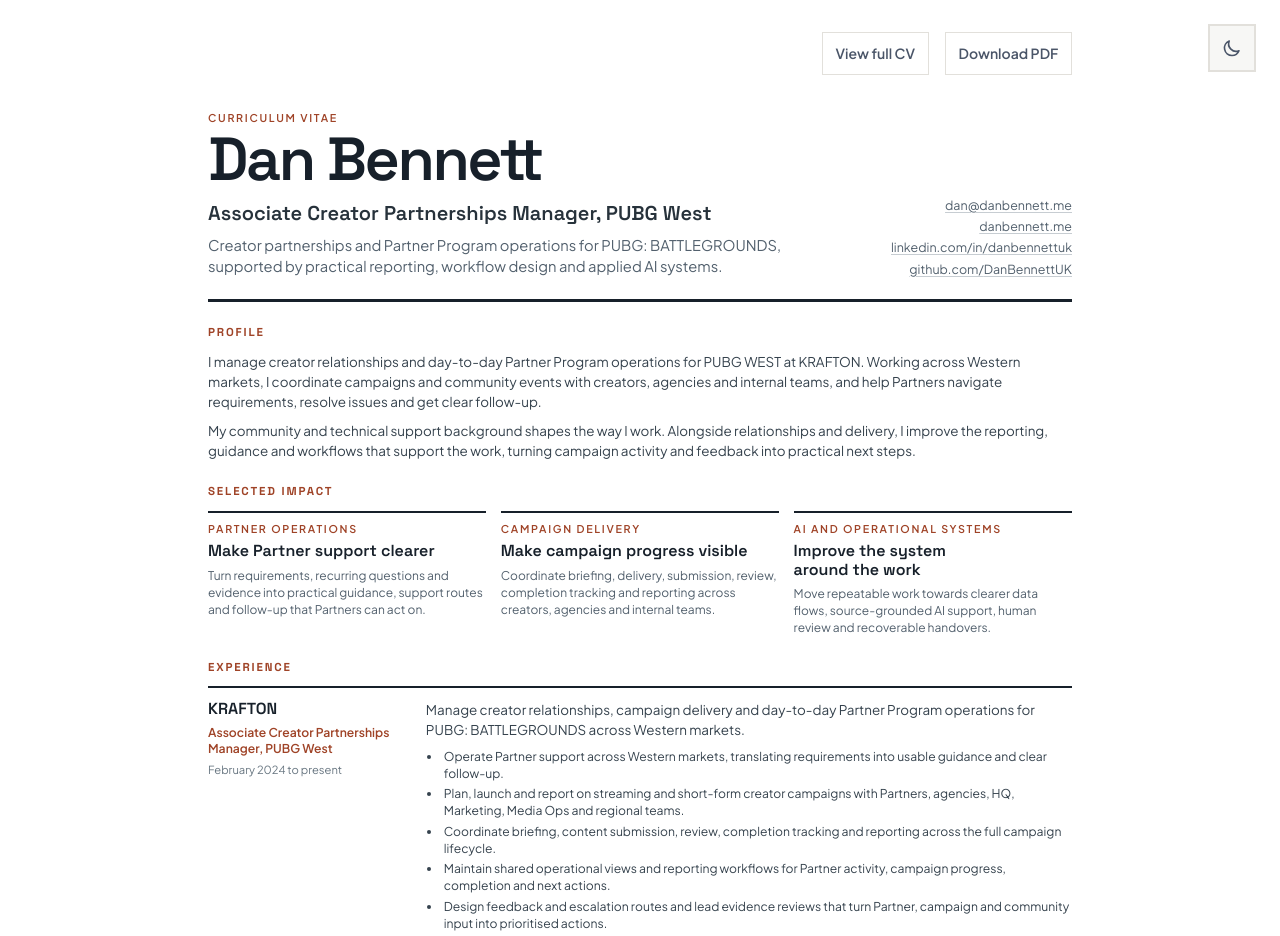
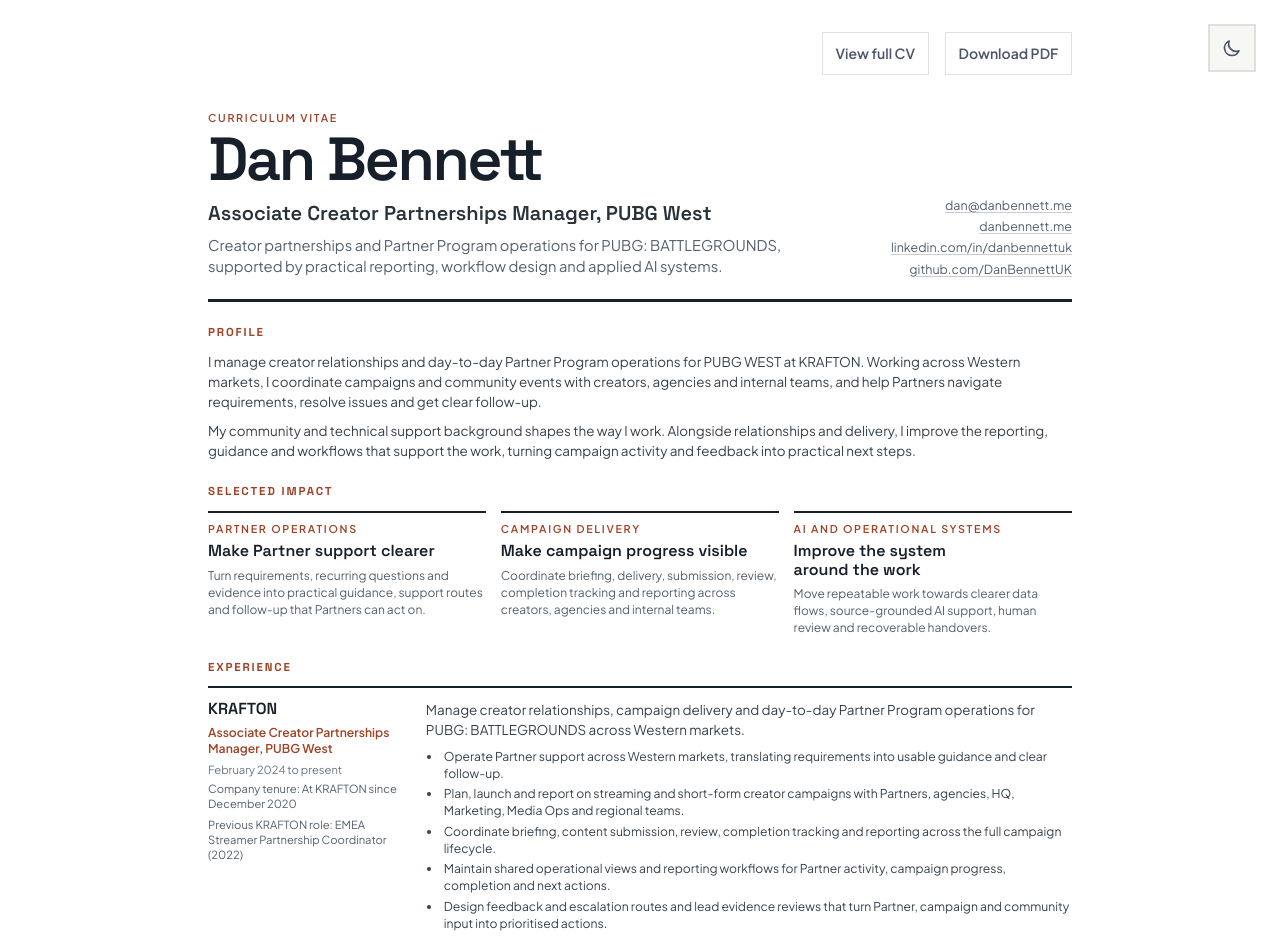
Before and after one commit to DanBennettUK/cv, a Next.js app: page /resume in a window 1280 px wide. Shown: the top 936 px of the page. Built offline with nearby package versions, Linux system fonts and the light colour scheme.

Commit message:
Clarify KRAFTON role history

```diff
--- a/app/globals.css
+++ b/app/globals.css
@@ -441,6 +441,13 @@
   line-height: 1.3;
 }
 
+.resume-role-history {
+  margin-top: 0.32rem;
+  color: #52606d;
+  font-size: 0.7rem;
+  line-height: 1.35;
+}
+
 .resume-role-summary { margin-bottom: 0.45rem; }
 
 .resume-role ul {
--- a/app/resume/page.tsx
+++ b/app/resume/page.tsx
@@ -104,6 +104,8 @@
         <h3>{role.company}</h3>
         <p className="resume-role-title">{role.title}</p>
         <p className="resume-dates">{role.dates}</p>
+        {role.tenure && <p className="resume-role-history">Company tenure: {role.tenure}</p>}
+        {role.previousRole && <p className="resume-role-history">Previous KRAFTON role: {role.previousRole}</p>}
       </div>
       <div>
         {role.summary && <p className="resume-role-summary">{role.summary}</p>}
--- a/components/Experience.tsx
+++ b/components/Experience.tsx
@@ -26,7 +26,7 @@
 }
 
 function ExperienceItem({ experience, first = false }: { experience: Experience; first?: boolean }) {
-  const { company, link, job_title, dates, tenure, quote, description, clusters } = experience;
+  const { company, link, job_title, dates, tenure, previousRole, quote, description, clusters } = experience;
 
   return (
     <article
@@ -61,7 +61,8 @@
           <p className="text-xs uppercase tracking-wider text-[var(--text-muted)]">
             {dates}
           </p>
-          {tenure && <p className="mt-3 text-sm text-[var(--text-secondary)]">{tenure}</p>}
+          {tenure && <p className="mt-3 text-sm text-[var(--text-secondary)]">Company tenure: {tenure}</p>}
+          {previousRole && <p className="mt-1 text-sm text-[var(--text-secondary)]">Previous KRAFTON role: {previousRole}</p>}
         </div>
 
         {/* Right - Description */}
--- a/lib/data.ts
+++ b/lib/data.ts
@@ -65,6 +65,8 @@
     company: 'KRAFTON',
     title: 'Associate Creator Partnerships Manager, PUBG West',
     dates: 'February 2024 to present',
+    tenure: 'At KRAFTON since December 2020',
+    previousRole: 'EMEA Streamer Partnership Coordinator (2022)',
     summary:
       'Manage creator relationships, campaign delivery and day-to-day Partner Program operations for PUBG: BATTLEGROUNDS across Western markets.',
     bullets: [
@@ -150,7 +152,8 @@
       category: 'current',
       dates: 'February 2024 to present',
       tenure: 'At KRAFTON since December 2020',
-      description: `Manage creator relationships, campaign delivery and day-to-day Partner Program operations for PUBG: BATTLEGROUNDS across Western markets. The work combines Partner support with the operating systems behind delivery: translating requirements into practical guidance, coordinating cross-functional work, maintaining reliable reporting, and turning evidence into next actions. Previously EMEA Streamer Partnership Coordinator in 2022.`,
+      previousRole: 'EMEA Streamer Partnership Coordinator (2022)',
+      description: `Manage creator relationships, campaign delivery and day-to-day Partner Program operations for PUBG: BATTLEGROUNDS across Western markets. The work combines Partner support with the operating systems behind delivery: translating requirements into practical guidance, coordinating cross-functional work, maintaining reliable reporting, and turning evidence into next actions.`,
       clusters: [
         {
           title: 'Partner relationships and support',
--- a/lib/types.ts
+++ b/lib/types.ts
@@ -25,6 +25,7 @@
   description: string;
   category: 'current' | 'employment' | 'community';
   tenure?: string;
+  previousRole?: string;
   clusters?: { title: string; bullets: string[] }[];
 }
 
@@ -51,6 +52,8 @@
   company: string;
   title: string;
   dates: string;
+  tenure?: string;
+  previousRole?: string;
   summary?: string;
   bullets: string[];
 }
```
Also changed, not shown: 1 other file (tests, documents, lock files or other folders).
